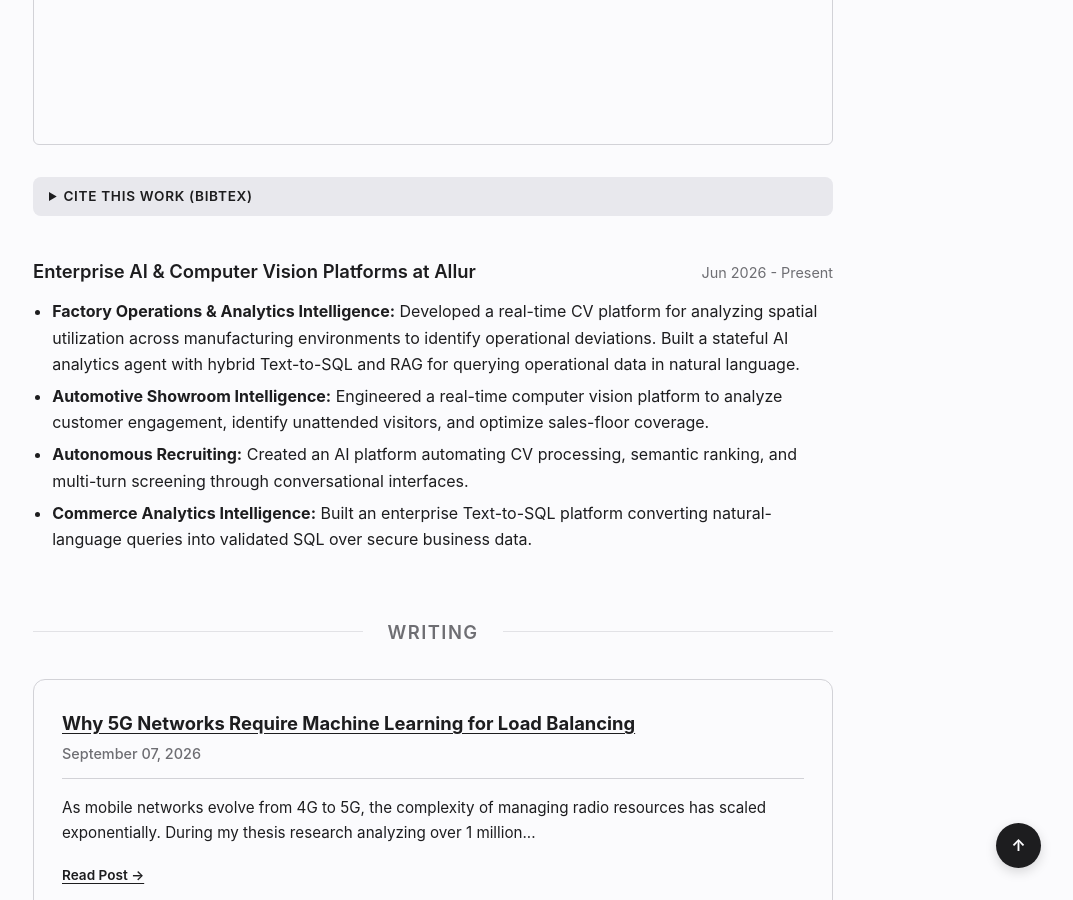
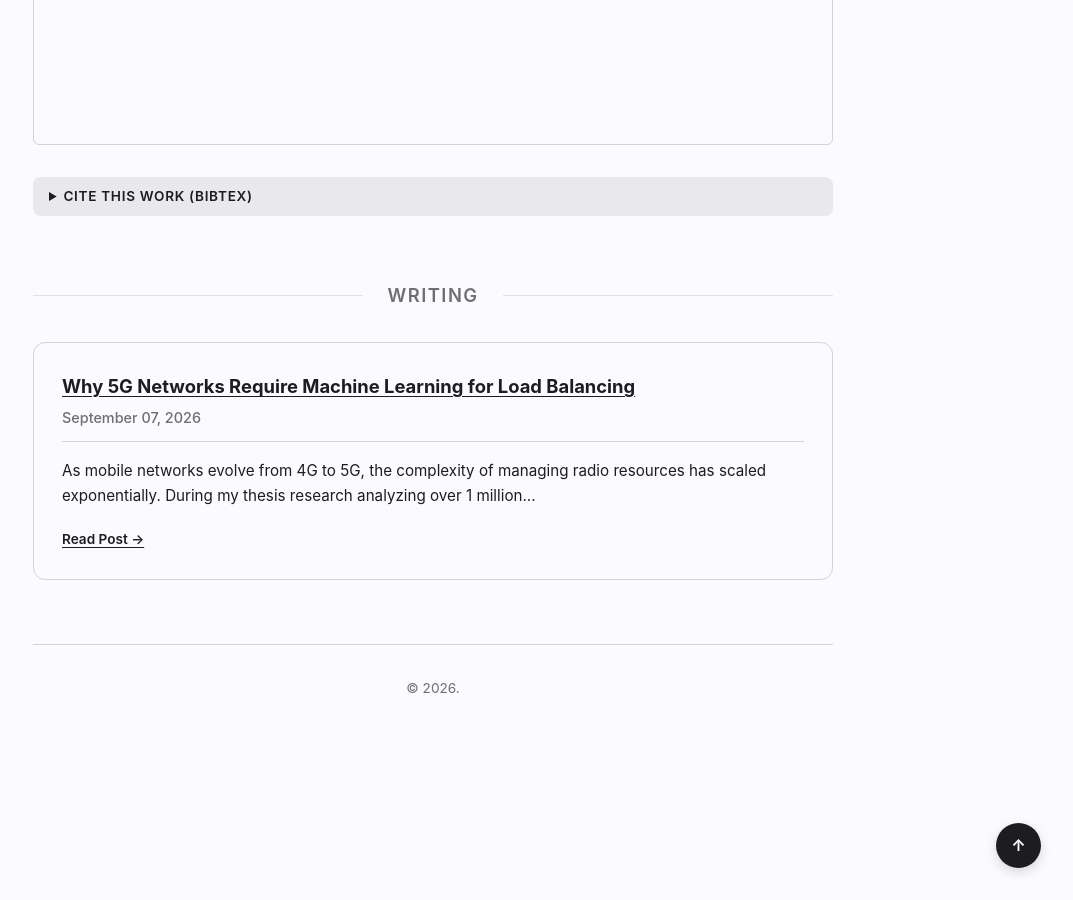
Before and after one commit to almansur04/almansur04.github.io, a Jekyll site: the page built from index.html, in a window 1280 px wide and 900 px high, scrolled down 4290 px. Shown: the whole window, without its empty margins (207-1280 px from the left). Built offline with Jekyll 4.4.1, drawn with Linux system fonts in a browser that asks for light colours.

Commit message:
Remove enterprise AI project descriptions from research.html
Removed detailed descriptions of various AI and computer vision projects.

```diff
--- a/_includes/research.html
+++ b/_includes/research.html
@@ -114,33 +114,4 @@ note={BSc Thesis}
             </details>
         </div>
     </div>
-
-    <div class="item">
-        <div class="item-header">
-            <h3>Enterprise AI &amp; Computer Vision Platforms at Allur</h3>
-            <span class="meta">Jun 2026 &#45; Present</span>
-        </div>
-
-        <ul class="description">
-            <li>
-                <strong>Factory Operations &amp; Analytics Intelligence:</strong>
-                Developed a real-time CV platform for analyzing spatial utilization across manufacturing environments to identify operational deviations. Built a stateful AI analytics agent with hybrid Text-to-SQL and RAG for querying operational data in natural language.
-            </li>
-
-            <li>
-                <strong>Automotive Showroom Intelligence:</strong>
-                Engineered a real-time computer vision platform to analyze customer engagement, identify unattended visitors, and optimize sales-floor coverage.
-            </li>
-
-            <li>
-                <strong>Autonomous Recruiting:</strong>
-                Created an AI platform automating CV processing, semantic ranking, and multi-turn screening through conversational interfaces.
-            </li>
-
-            <li>
-                <strong>Commerce Analytics Intelligence:</strong>
-                Built an enterprise Text-to-SQL platform converting natural-language queries into validated SQL over secure business data.
-            </li>
-        </ul>
-    </div>
 </section>
```
